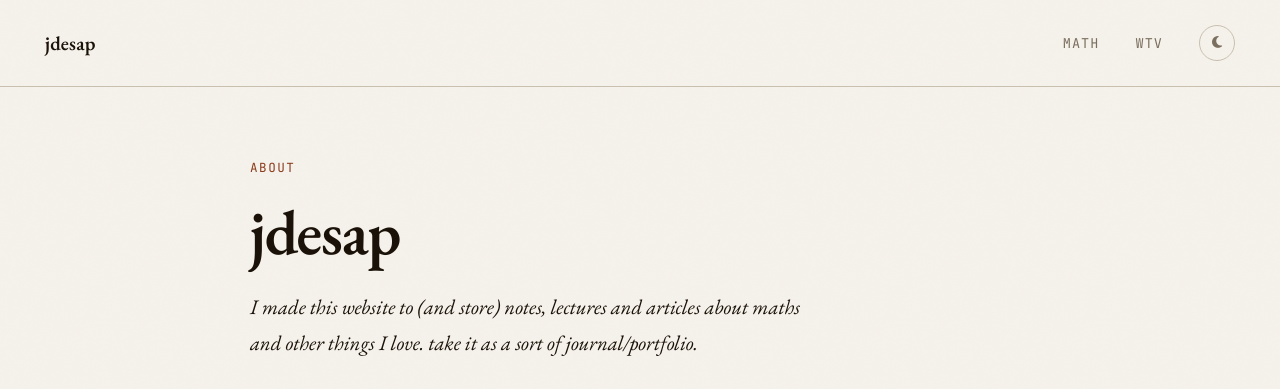
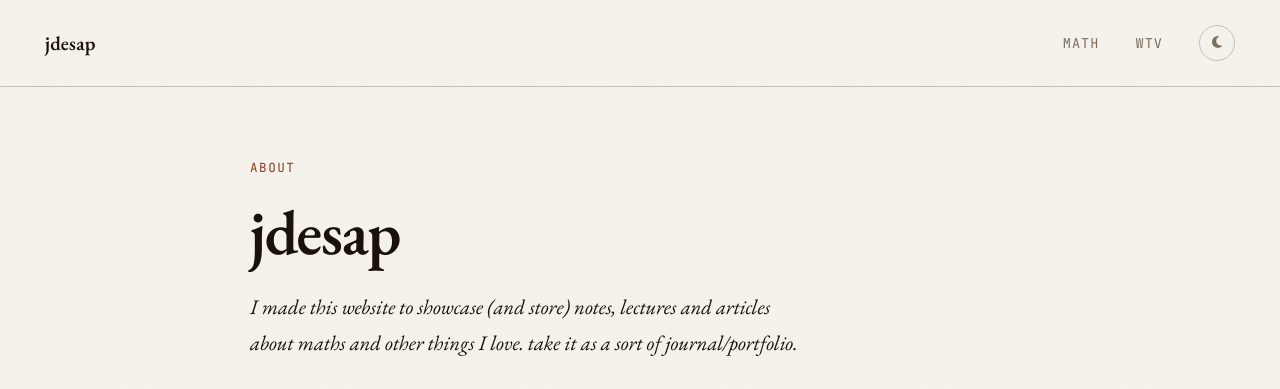
Before and after one commit to jdesap/jdesap.github.io, a plain HTML site: page index.html in a window 1280 px wide. Shown: the top 389 px of the page. Drawn offline with nearby package versions, Linux system fonts and the light colour scheme.

Commit message:
Update index.html

```diff
--- a/index.html
+++ b/index.html
@@ -36,7 +36,7 @@
 
         <!-- ✏️ EDIT THIS: Replace with your own introduction -->
         <p class="intro-text">
-           I made this website to (and store) notes, lectures and articles about maths and other things I love. take it as a sort of journal/portfolio.
+           I made this website to showcase (and store) notes, lectures and articles about maths and other things I love. take it as a sort of journal/portfolio.
         </p>
 
         <!-- ✏️ EDIT THIS: Put your real email and LinkedIn URL -->
```
